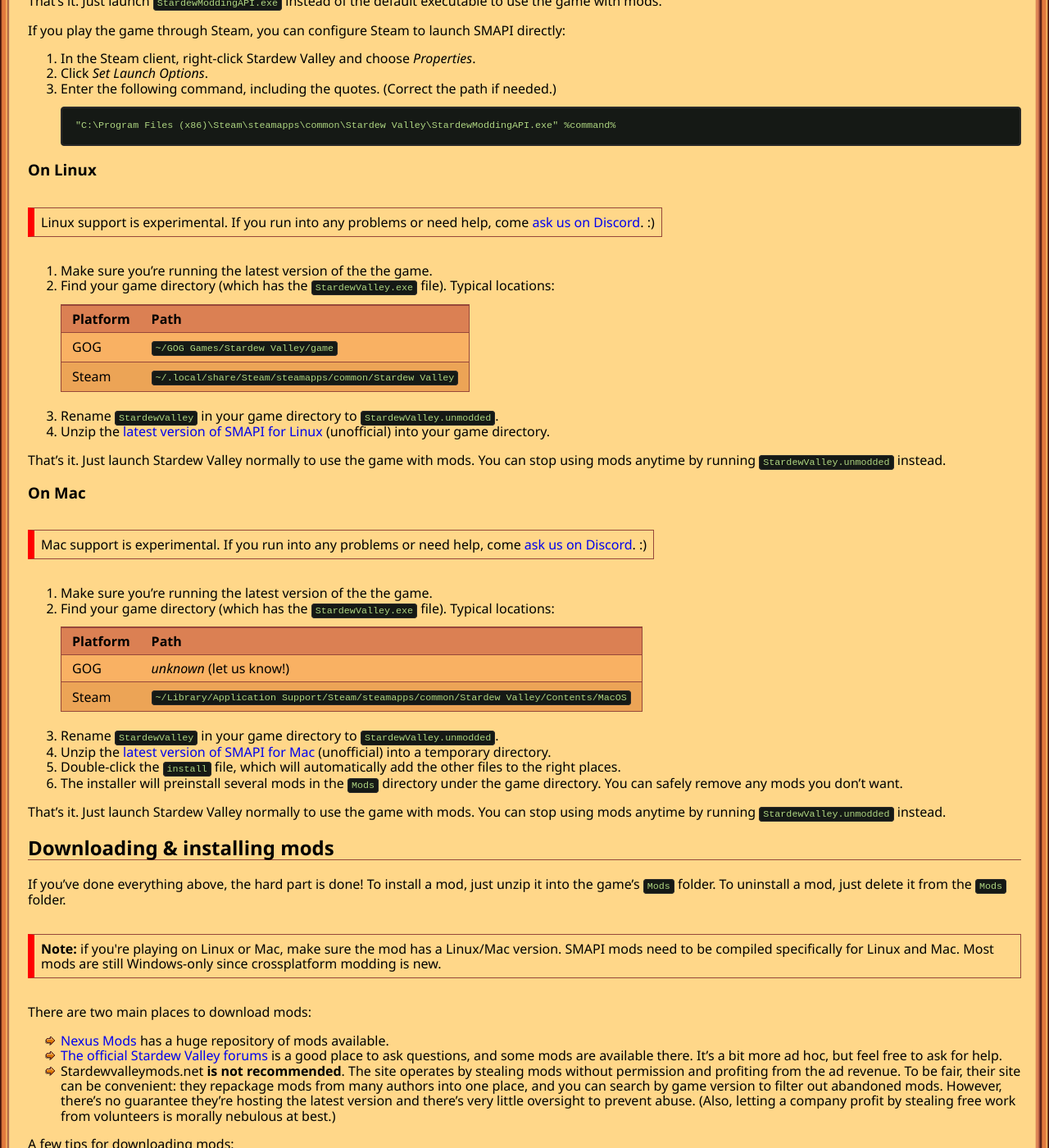
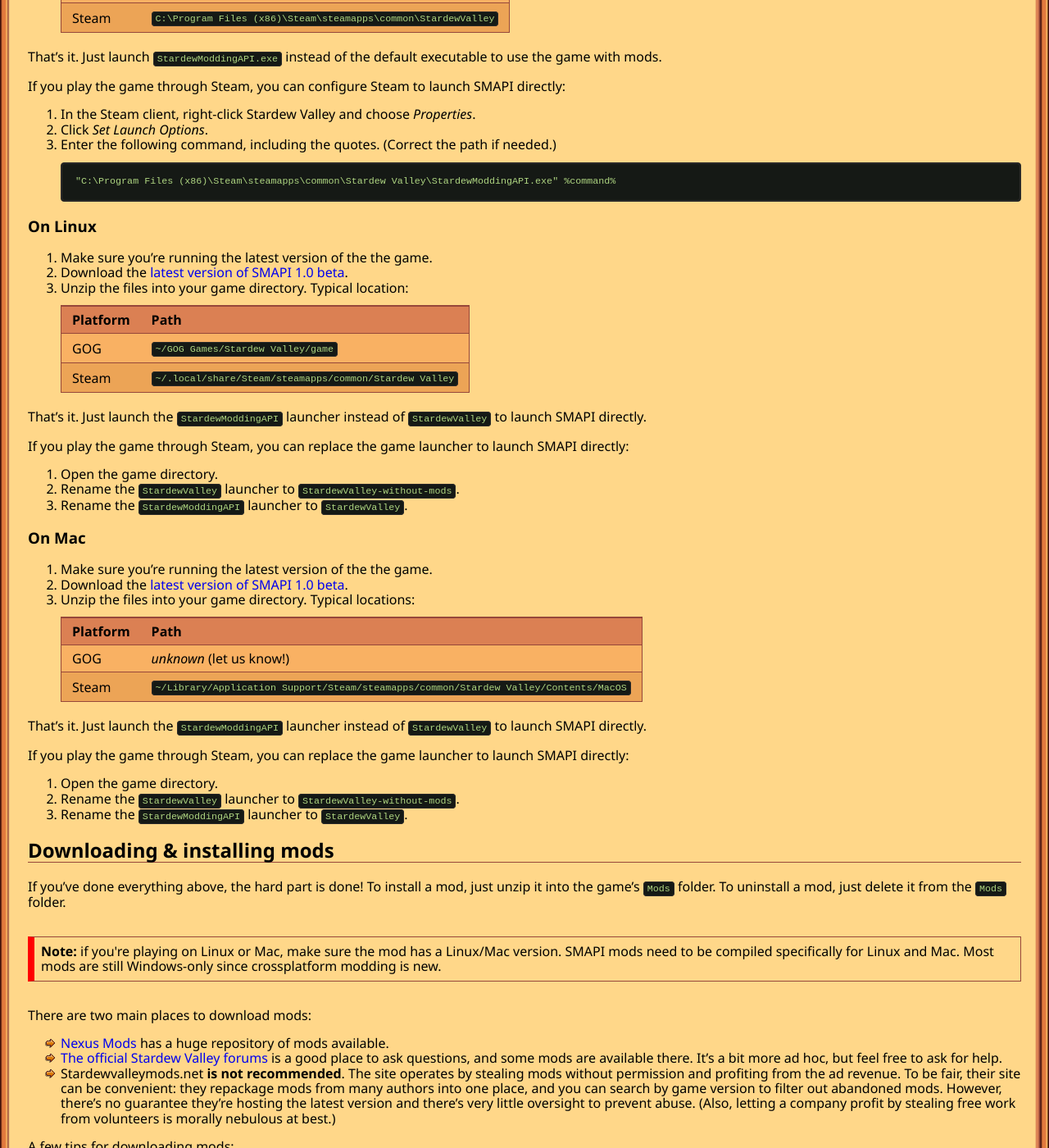
Before and after one commit to Pathoschild/canimod.github.io, a Jekyll site: the page built from guides/using-mods-1.0.md, in a window 1280 px wide and 1400 px high, scrolled down 1513 px. Shown: the whole window at 82% size. Built offline with Jekyll 4.4.1, drawn with Linux system fonts in a browser that asks for light colours; nearby versions of some CDN libraries; some of the changed text lies outside the part shown.

Commit message:
update SMAPI 1.0 guides

````diff
--- a/guides/using-mods-1.0.md
+++ b/guides/using-mods-1.0.md
@@ -1,7 +1,12 @@
 ---
 layout: default
 title: Using mods
-intro: Welcome to Stardew Valley modding! This guide will help you install mods and troubleshoot problems.
+intro: >
+   Welcome to Stardew Valley modding! This guide will help you install mods and troubleshoot problems.
+   <p class="warning">
+     This guide is for the SMAPI 1.0 beta. If you're using the released version, see the
+     <a href="using-mods">guide for the released version</a>.
+   </p>
 ---
 
 ## Some background
@@ -47,7 +52,7 @@
 
 ### On Windows
 1. Make sure you're running the latest version of the game.
-2. Download the [latest version of SMAPI](https://github.com/cjsu/SMAPI/releases).
+2. Download the [latest version of SMAPI 1.0 beta](https://github.com/Pathoschild/SMAPI/releases).
 3. Unzip the files into your game directory. Typical location:
 
    | Platform | Path  |
@@ -69,49 +74,42 @@
    ```
 
 ### On Linux
-<p class="warning">
-Linux support is experimental. If you run into any problems or need help, come <a href="https://discord.gg/KCJHWhX">ask us on Discord</a>. :)
-</p>
-
 1. Make sure you're running the latest version of the the game.
-2. Find your game directory (which has the `StardewValley.exe` file). Typical locations:
+2. Download the [latest version of SMAPI 1.0 beta](https://github.com/Pathoschild/SMAPI/releases).
+3. Unzip the files into your game directory. Typical location:
 
    | Platform | Path  |
    |:-------- |:----- |
    | GOG      | `~/GOG Games/Stardew Valley/game` |
    | Steam    | `~/.local/share/Steam/steamapps/common/Stardew Valley` |
 
-3. Rename `StardewValley` in your game directory to `StardewValley.unmodded`.
-4. Unzip the [latest version of SMAPI for Linux](https://github.com/vizv/SMAPI/releases)
-   (unofficial) into your game directory.
+That's it. Just launch the `StardewModdingAPI` launcher instead of `StardewValley` to launch SMAPI
+directly.
 
-That's it. Just launch Stardew Valley normally to use the game with mods. You can stop using mods
-anytime by running `StardewValley.unmodded` instead.
+If you play the game through Steam, you can replace the game launcher to launch SMAPI directly:
+
+1. Open the game directory.
+2. Rename the `StardewValley` launcher to `StardewValley-without-mods`.
+3. Rename the `StardewModdingAPI` launcher to `StardewValley`.
 
 ### On Mac
-<p class="warning">
-Mac support is experimental. If you run into any problems or need help, come
-<a href="https://discord.gg/KCJHWhX">ask us on Discord</a>. :)
-</p>
-
 1. Make sure you're running the latest version of the the game.
-2. Find your game directory (which has the `StardewValley.exe` file). Typical locations:
+2. Download the [latest version of SMAPI 1.0 beta](https://github.com/Pathoschild/SMAPI/releases).
+3. Unzip the files into your game directory. Typical locations:
 
    | Platform | Path  |
    |:-------- |:----- |
    | GOG      | _unknown_ (let us know!) |
    | Steam    | `~/Library/Application Support/Steam/steamapps/common/Stardew Valley/Contents/MacOS` |
 
-3. Rename `StardewValley` in your game directory to `StardewValley.unmodded`.
-4. Unzip the [latest version of SMAPI for Mac](https://github.com/MacLeek/SMAPI/releases)
-   (unofficial) into a temporary directory.
-5. Double-click the `install` file, which will automatically add the other files to the right
-   places.
-6. The installer will preinstall several mods in the `Mods` directory under the game directory.
-   You can safely remove any mods you don't want.
+That's it. Just launch the `StardewModdingAPI` launcher instead of `StardewValley` to launch SMAPI
+directly.
 
-That's it. Just launch Stardew Valley normally to use the game with mods. You can stop using mods
-anytime by running `StardewValley.unmodded` instead.
+If you play the game through Steam, you can replace the game launcher to launch SMAPI directly:
+
+1. Open the game directory.
+2. Rename the `StardewValley` launcher to `StardewValley-without-mods`.
+3. Rename the `StardewModdingAPI` launcher to `StardewValley`.
 
 ## Downloading & installing mods
 If you've done everything above, the hard part is done! To install a mod, just unzip it into the
````
Also changed, not shown: guides/creating-a-smapi-mod-1.0.md (+9 -6 lines).
